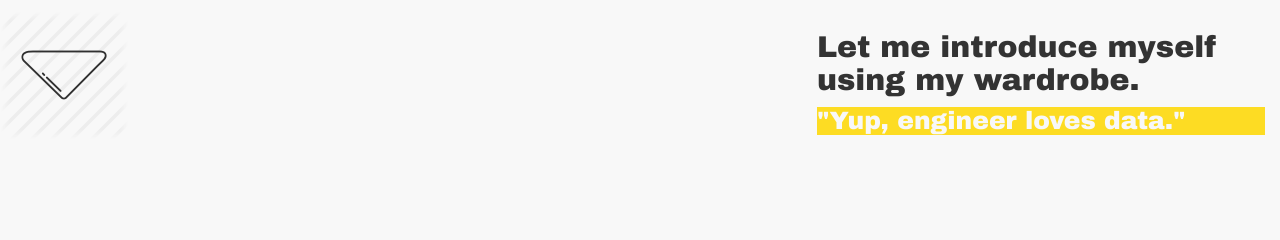
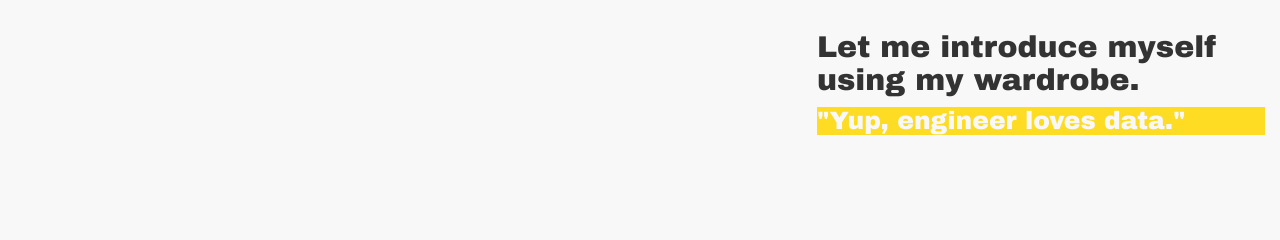
Before and after one commit to Eraince/personalWebsite, a PHP site: page / in a window 1280 px wide. Shown: the part 587-827 px from the top of the page. Run offline with PHP 8.4, Linux system fonts and the light colour scheme; some libraries are stand-ins or nearby versions.

Commit message:
change arrow style.

```diff
--- a/css/header.css
+++ b/css/header.css
@@ -108,7 +108,8 @@ footer {
 }
 
 /* --------------------------------------------------- */
-.needy {
+#needy {
+  content: "⬂"
   transition: padding 0.2s ease-in;
   padding-right: 2em;
   position: absolute;
--- a/home.html
+++ b/home.html
@@ -32,9 +32,7 @@
       <h2>Let me introduce myself using my wardrobe. </h2>
       <h4 style="background-color: #fddc23; color: #f8f8f8;font-size: 25px">"Yup, engineer loves data."</h4>
     </div>
-    <div id="needy" style="float: left; width: 35%; margin-right: 15px">
-      <img src="../image/arrow.png">
-    </div>
+    <div id="needy" style="float: left"></div>
 
     <div class="report-container">
       <div id="report-title">
```
